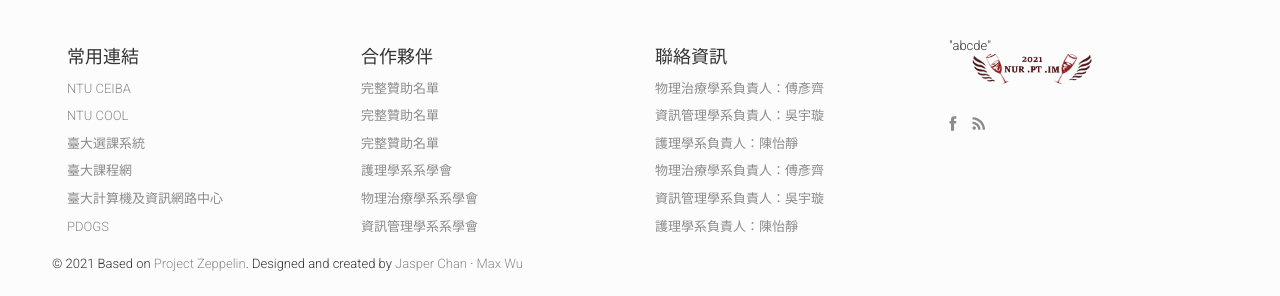
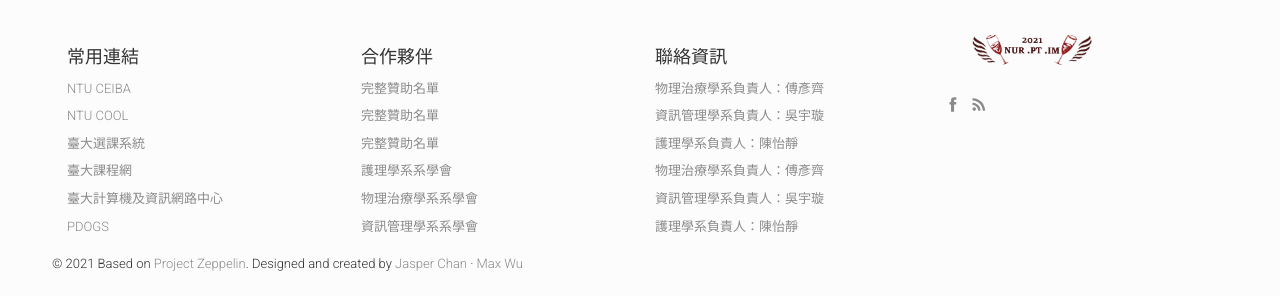
Before and after one commit to b09705045/Whose_Party, a Jekyll site: the page built from index.html, in a window 1280 px wide and 900 px high, scrolled down 3124 px, cut to the strip 604-900 px from the top of the window. Built offline with Jekyll 4.4.1, drawn with Linux system fonts in a browser that asks for light colours; nearby versions of some CDN libraries; comment, search, counter and statistics services are not loaded.

Commit message:
Minor update

```diff
--- a/_includes/footer.html
+++ b/_includes/footer.html
@@ -14,9 +14,8 @@
 		{% endfor %}
 	</div>
 	<div class="column">
-		<div class="col-xs-6 col-md-3"> "abcde" </div>
 		<div class="logo logo-footer logo-dark pull-left col-xs-6 col-md-3"></div>
-		<div class="col-xs-6 col-md-3">
+		<div class="col-xs-6 col-md-3 center-block">
 			<ul class="social-links">
 				{% for social in site.socialLinks %}
 				<li>
--- a/_sass/partials/_footer.scss
+++ b/_sass/partials/_footer.scss
@@ -35,8 +35,8 @@
     }
 }
 .logo-footer {
-    width: 185px;
-    height: 60px;
+    width: 370px;
+    height: 120px;
     margin: -13px -13px 0;
     transform: scale(.65);
 }
```
